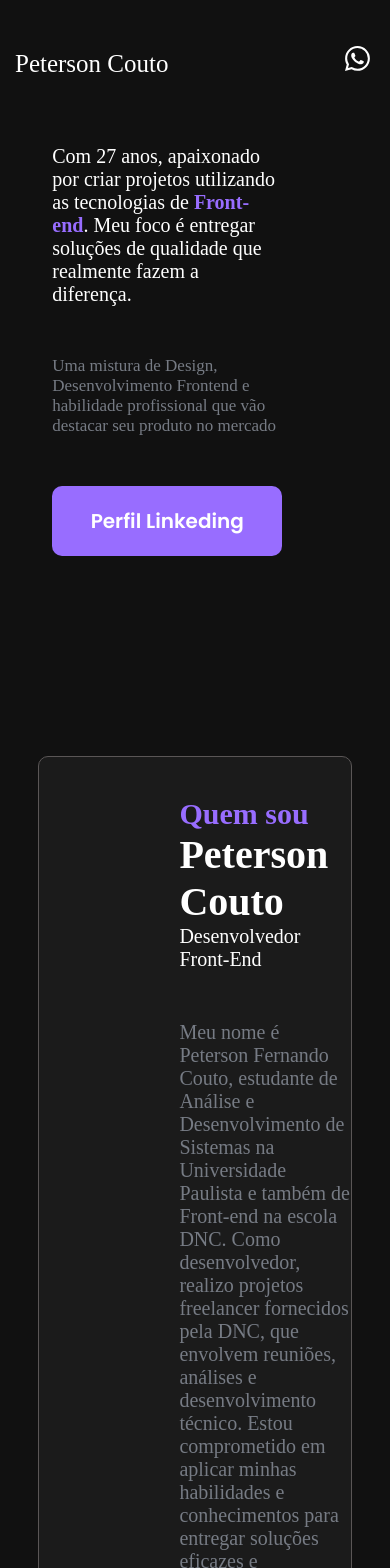
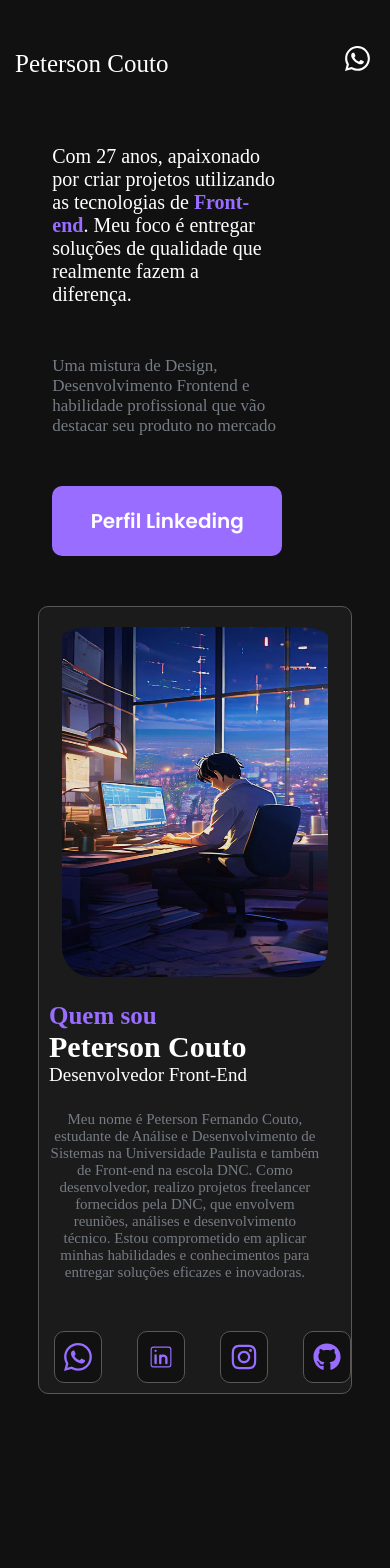
Before and after one commit to petersonfernandocouto/Portfolio, a React (Vite) app: page / in a window 390 px wide. Shown: the top 1568 px of the page. After the commit the page ends 1444 px from the top, so only its background shows below. Built offline with nearby package versions, Linux system fonts and the light colour scheme; a web font is replaced by a local one.

Commit message:
Atualização "Quem sou" concluída
Media query max-width: 428px Finalizada.

```diff
--- a/src/Componentes/QmSouEu/EU.jsx
+++ b/src/Componentes/QmSouEu/EU.jsx
@@ -33,9 +33,9 @@ function EU() {
 
                                 <h4>Desenvolvedor Front-End</h4>
 
-                                <br /><br />
 
-                                <p>Meu nome é Peterson Fernando Couto, estudante de Análise e Desenvolvimento de Sistemas na Universidade Paulista e também de <br />Front-end na escola DNC. Como desenvolvedor, realizo projetos freelancer fornecidos pela DNC, que envolvem reuniões, análises e desenvolvimento técnico. Estou comprometido em aplicar minhas habilidades e conhecimentos para entregar soluções eficazes e inovadoras.</p>
+
+                                <p>Meu nome é Peterson Fernando Couto, estudante de Análise e Desenvolvimento de Sistemas na Universidade Paulista e também de Front-end na escola DNC. Como desenvolvedor, realizo projetos freelancer fornecidos pela DNC, que envolvem reuniões, análises e desenvolvimento técnico. Estou comprometido em aplicar minhas habilidades e conhecimentos para entregar soluções eficazes e inovadoras.</p>
 
                             </div>
 
--- a/src/Componentes/QmSouEu/index.scss
+++ b/src/Componentes/QmSouEu/index.scss
@@ -1,32 +1,26 @@
-
-.QuemSou{
+.QuemSou {
     border: 1px solid #5a5656;
     border-radius: 10px;
     width: 80%;
-
     margin: 200px auto;
     background-color: #1b1b1b;
 
-    .ImgEDescricao{
-
+    .ImgEDescricao {
         display: grid;
         grid-template-columns: 45% 55%;
 
-        .imagem{
-
+        .imagem {
             display: flex;
             justify-content: center;
             align-items: center;
 
-            .EuP{
+            .EuP {
                 width: 400px;
                 height: 490px;
-                margin: 20px auto 20px auto;
+                margin: 20px auto;
                 border-radius: 10px;
                 cursor: pointer;
                 opacity: 0.9;
-
-
                 transition: transform 0.3s ease;
 
                 &:hover {
@@ -34,37 +28,35 @@
                     opacity: 1.5;
                 }
             }
-
-
         }
 
-        .Eutexto{
-
-            .texto{
-
+        .Eutexto {
+            .texto {
                 padding-top: 40px;
 
-                h3{
+                h3 {
                     color: #986DFF;
                     font-size: 30px;
                 }
 
-                h2{
+                h2 {
                     font-size: 40px;
                 }
 
-                h4{
+                h4 {
                     font-size: 20px;
                     font-weight: 300;
                 }
 
-                p{
+                p {
                     font-size: 20px;
                     color: #767B84;
+                    margin-top: 30px;
+                    width: 90%;
                 }
             }
 
-            .Contatos{
+            .Contatos {
                 display: flex;
                 gap: 15px;
                 padding-top: 50px;
@@ -79,7 +71,7 @@
                     width: 70px;
                     height: 70px;
 
-                    &:hover{
+                    &:hover {
                         border: 2px solid #986DFF;
                     }
 
@@ -87,22 +79,69 @@
                         fill: #986DFF;
                         font-size: 30px;
                         cursor: pointer;
-
                     }
-
+                }
             }
         }
     }
 
+    @media (max-width: 428px) {
+        margin: 50px auto;
+
+        .ImgEDescricao {
+            display: block;
+
+            .imagem {
+                .EuP {
+                    border-radius: 30px;
+                    padding-top: 20px;
+                    display: block;
+                    width: 85%;
+                    height: 350px;
+                    margin: 0 auto 20px;
+                }
             }
 
+            .Eutexto {
+                padding-left: 10px;
+
+                .texto {
+                    padding-top: 5px;
+
+                    h3 {
+                        font-size: 25px;
                     }
 
-@media (max-width: 428px){
-
-
-    .EuP{
-        display: none;
+                    h2 {
+                        font-size: 30px;
                     }
 
+                    h4 {
+                        font-size: 19px;
                     }
+
+                    p {
+                        text-align: center;
+                        font-size: 15px;
+                        margin-top: 25px;
+                    }
+                }
+
+                .Contatos {
+                    gap: 35px;
+                    padding-bottom: 10px;
+                    padding-left: 5px;
+
+                    a {
+                        width: 50px;
+                        height: 50px;
+
+                        svg {
+                            font-size: 28px;
+                        }
+                    }
+                }
+            }
+        }
+    }
+}
```
Lines whose indentation alone changed are shown as unchanged.
